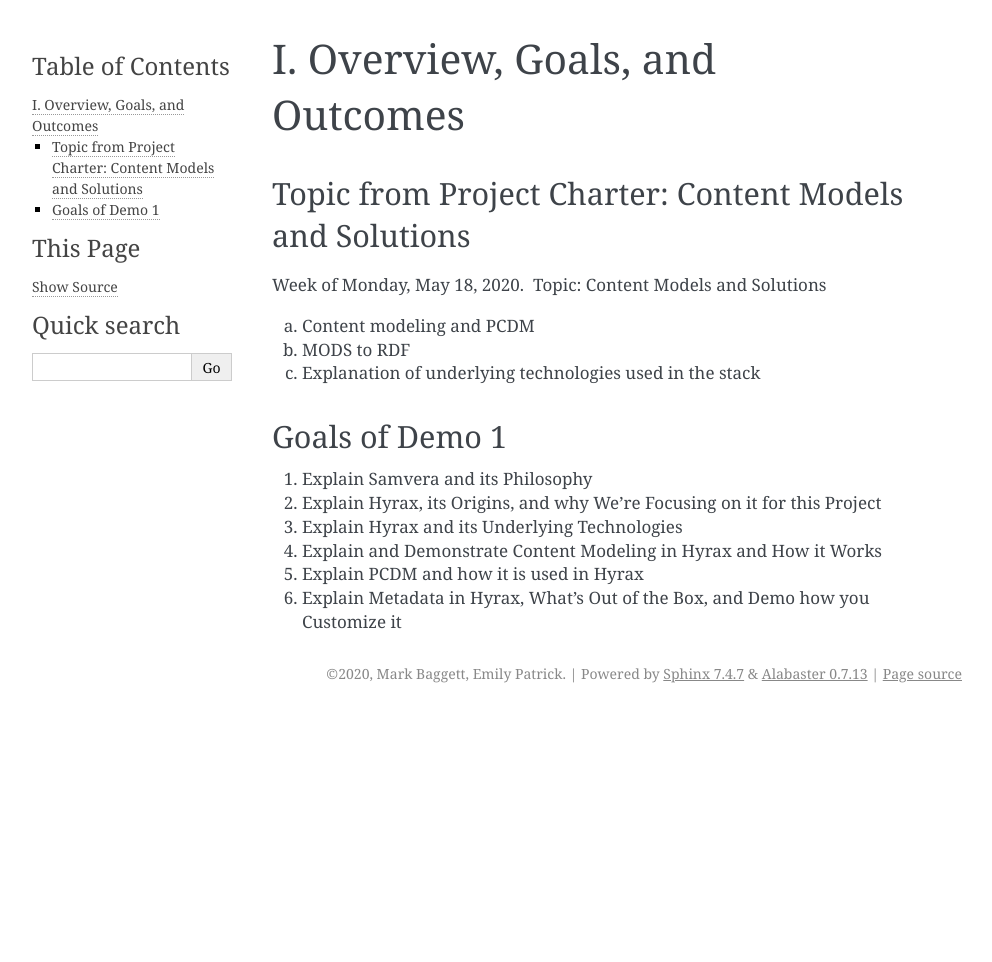
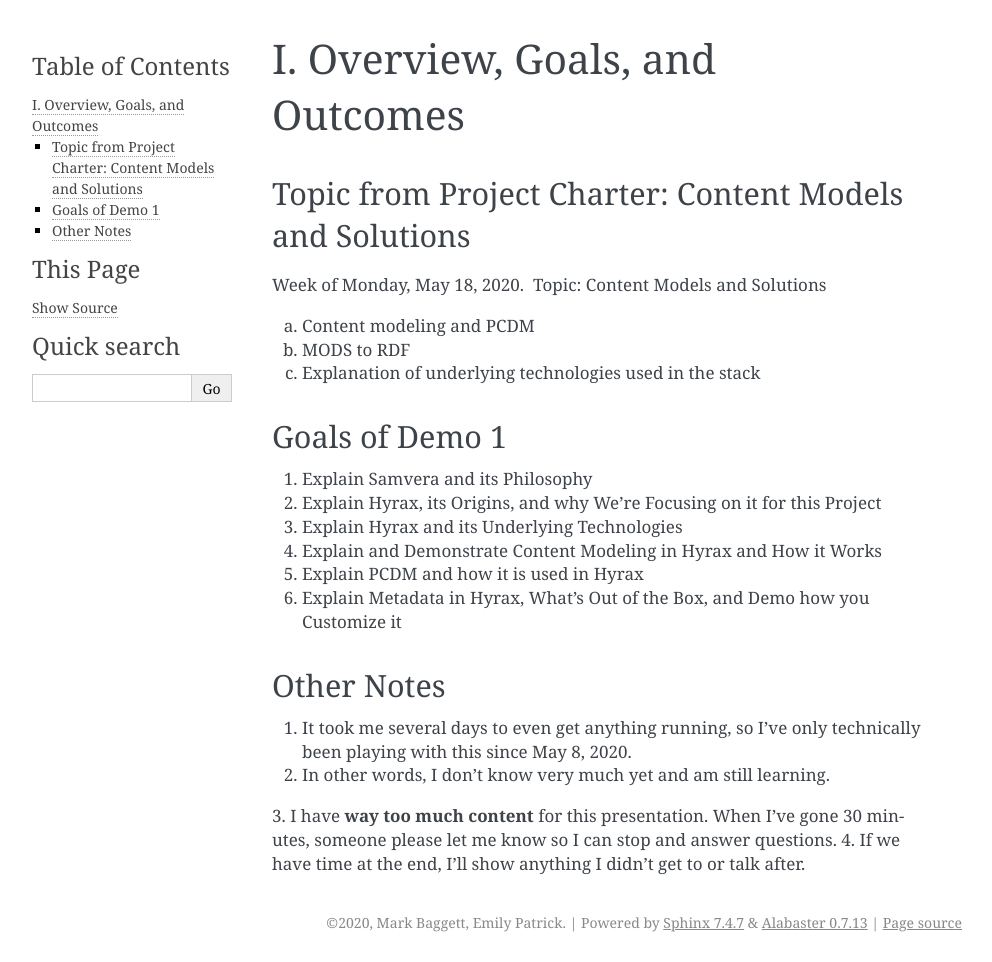
Before and after one commit to markpbaggett/utk_hyrax_review_docs, a Sphinx documentation site: the page built from docs/source/demo1/1_overview.rst, in a window 1280 px wide. Shown: the whole page, without its empty margins (148-1140 px from the left). Built offline with Sphinx 7.4.7, drawn with Linux system fonts in a browser that asks for light colours; before the commit the page ends 900 px from its top, so only the background shows below that.

Commit message:
Add other notes section.

```diff
--- a/docs/source/demo1/1_overview.rst
+++ b/docs/source/demo1/1_overview.rst
@@ -21,3 +21,13 @@ Goals of Demo 1
 4. Explain and Demonstrate Content Modeling in Hyrax and How it Works
 5. Explain PCDM and how it is used in Hyrax
 6. Explain Metadata in Hyrax, What's Out of the Box, and Demo how you Customize it
+
+===========
+Other Notes
+===========
+
+1. It took me several days to even get anything running, so I've only technically been playing with this since May 8, 2020.
+2. In other words, I don't know very much yet and am still learning.
+3. I have **way too much content** for this presentation.  When I've gone 30 minutes, someone please let me know so I can stop
+and answer questions.
+4. If we have time at the end, I'll show anything I didn't get to or talk after.
```
